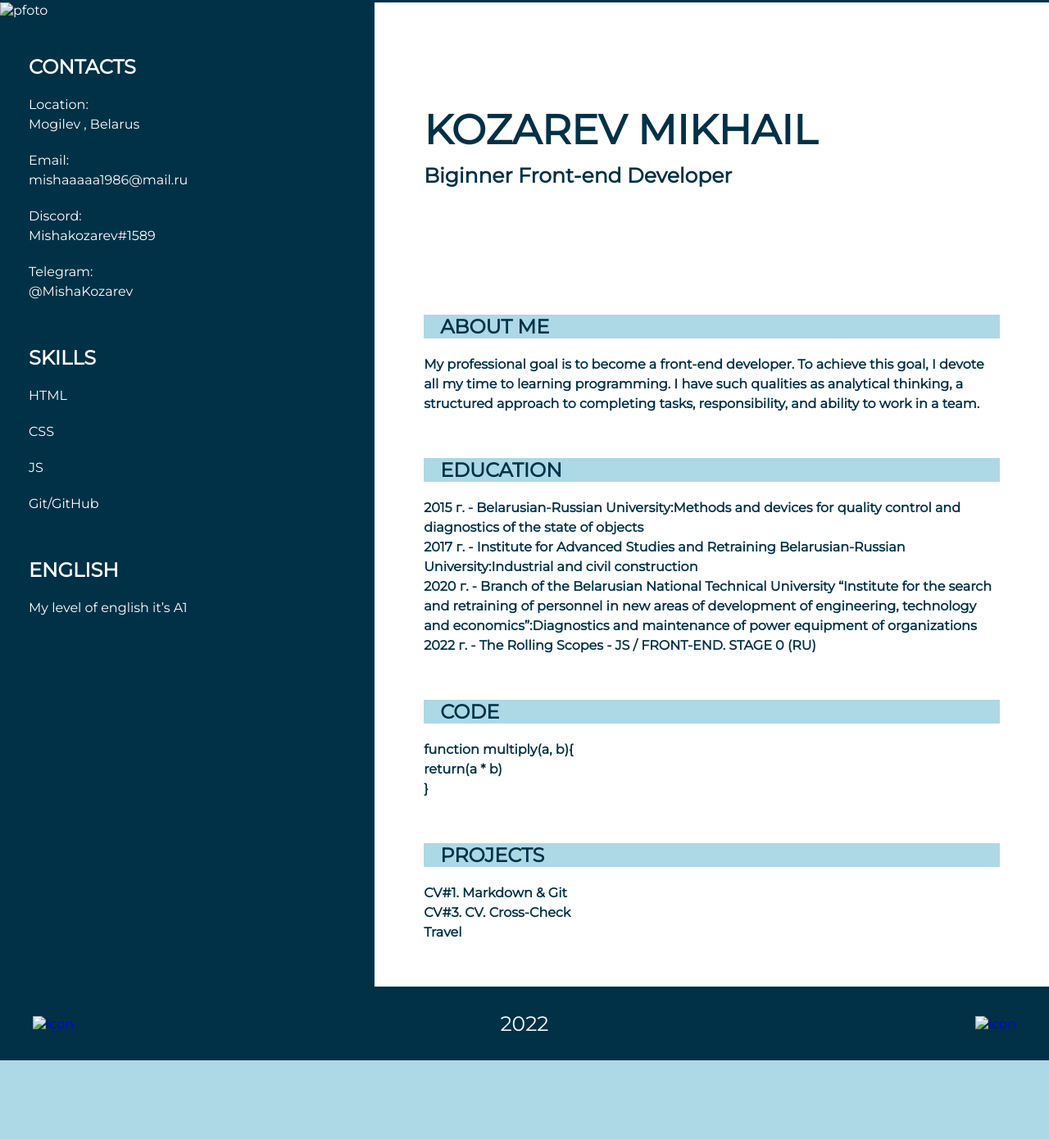
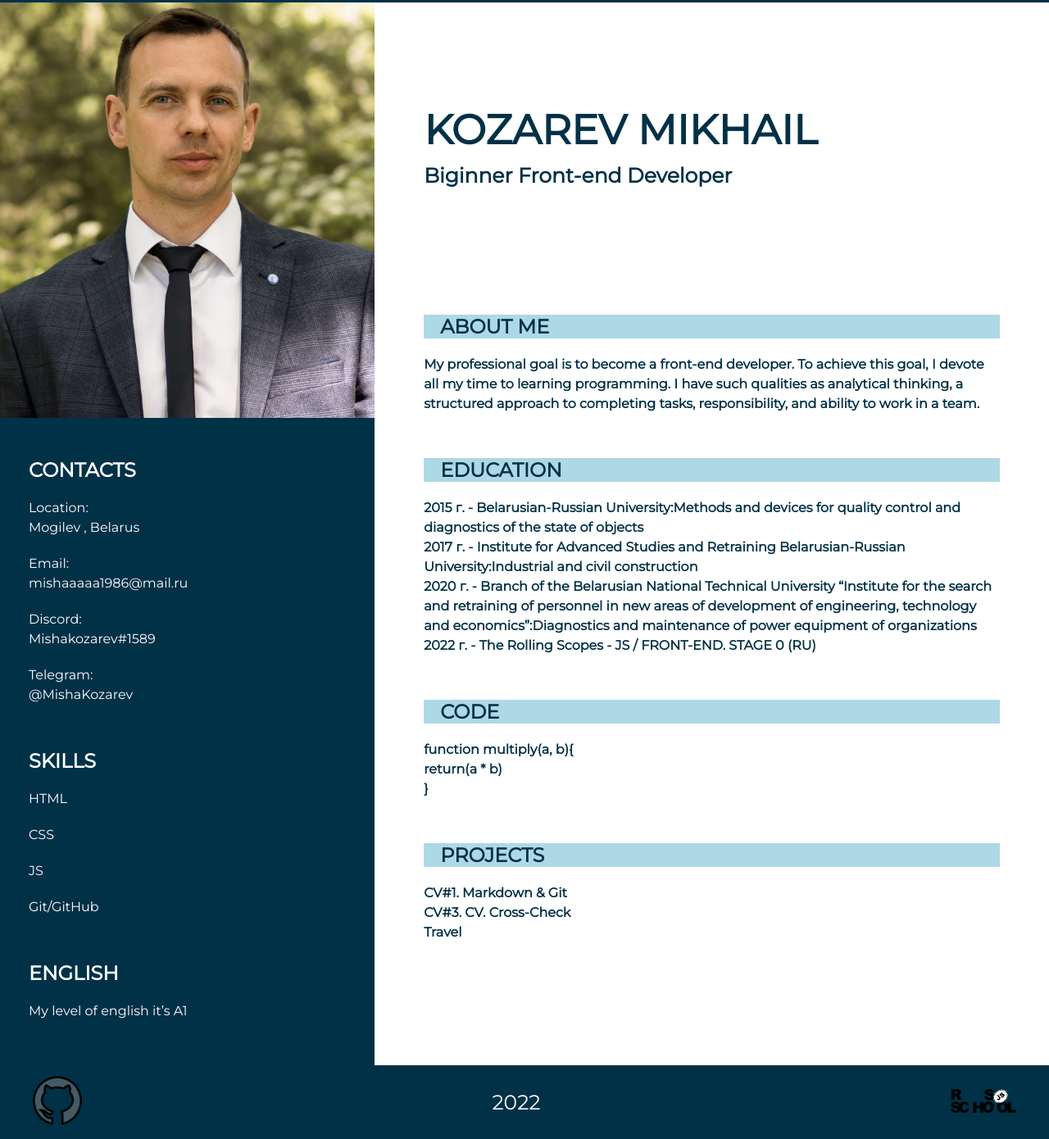
Before and after one commit to MishaKozarev/My-Page-2, a plain HTML site: page index.html in a window 1280 px wide. Shown: the part 67-1457 px from the top of the page at 82% size. Before the commit the page ends 1361 px from the top, so only its background shows below. Drawn offline with Linux system fonts and the light colour scheme.

Commit message:
feat:add icon

```diff
--- a/index.html
+++ b/index.html
@@ -44,7 +44,7 @@
             <div class="main_container">
                 <div class="left_side">
                     <div class="avatar_photo">
-                        <img src="../rsschool-cv/assets/img/avatar_2.jpg" alt="pfoto" class="photo" width="380px" height="507px">
+                        <img src="../My-Page-2/assets/img/avatar_2.jpg" alt="pfoto" class="photo" width="380px" height="507px">
                     </div>
                     <section class="contacts" id="contacts">
                         <h2>CONTACTS</h2>
@@ -115,13 +115,13 @@
                 <div class="footer_row">
                     <div class="footer_logo_github">
                         <a href="https://github.com/MishaKozarev">
-                            <img src="../rsschool-cv/assets/img/GitHub.png" alt="icon" width="60px" height="60px">
+                            <img src="../My-Page-2/assets/img/GitHub.png" alt="icon" width="60px" height="60px">
                         </a>
                     </div>
                     <div class="footer_date">2022</div>
                     <div class="footer_logo_rsschoole">
                         <a href="https://rs.school/js/">
-                            <img src="../rsschool-cv/assets/svg/rs_school_js.svg" alt="icon" width="80px" height="60px">
+                            <img src="../My-Page-2/assets/svg/rs_school_js.svg" alt="icon" width="80px" height="60px">
                         </a>
                     </div>
                 </div>
```
